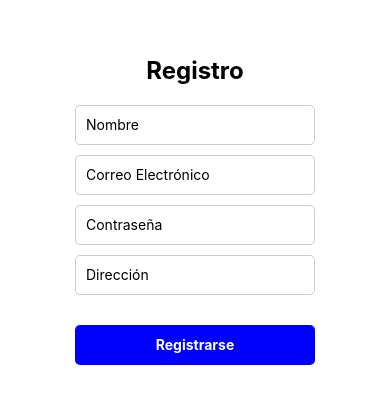
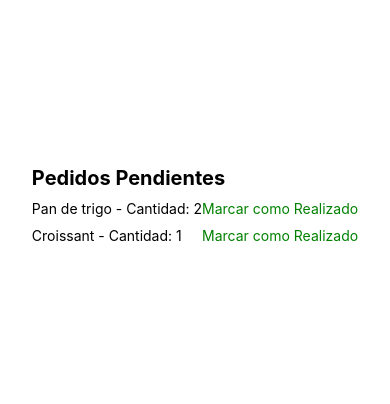
Before and after one commit to ValleDD/PanaderiaAltaPintaFront, a React Native app: screen / in a window 390 px wide. Shown: the part 212-616 px from the top of the page. Built offline with nearby package versions, Linux system fonts and the light colour scheme.

Commit message:
crear componente OrdersEarring y modificarlo

```diff
--- a/App.js
+++ b/App.js
@@ -4,12 +4,14 @@ import HomeScreen from './Component/HomeScreen';
 import ClientHomeScreen from './Component/ClientHomeScreen';
 import LoginScreen from './Component/LoginScreen';
 import RegisterScreen from './Component/RegisterScreen';
+import BakeryHomeScreen from './Component/BakeyHomeScreen';
+import OrdersEarringsScreen from './Component/OrdersEarringsScreen';
 
 
 export default function App() {
   return (
     <View style={styles.container}>
-    <RegisterScreen/>
+    <OrdersEarringsScreen/>
     </View>
   );
 }
--- a/Component/BakeyHomeScreen.tsx
+++ b/Component/BakeyHomeScreen.tsx
@@ -18,7 +18,7 @@ const BakeryHomeScreen: React.FC = () => {
   const [products, setProducts] = useState(initialProducts);
   const [newProductName, setNewProductName] = useState('');
   const [newProductPrice, setNewProductPrice] = useState('');
-  const [orders, setOrders] = useState(initialOrders);
+
 
   const handleAddProduct = () => {
     if (newProductName && newProductPrice) {
@@ -38,10 +38,7 @@ const BakeryHomeScreen: React.FC = () => {
     setProducts(updatedProducts);
   };
 
-  const handleMarkOrderAsCompleted = (orderId: number) => {
-    const updatedOrders = orders.filter(order => order.id !== orderId);
-    setOrders(updatedOrders);
-  };
+
 
   return (
     <View style={styles.container}>
@@ -74,19 +71,7 @@ const BakeryHomeScreen: React.FC = () => {
       <TouchableOpacity style={styles.button} onPress={handleAddProduct}>
         <Text style={styles.buttonText}>Agregar Producto</Text>
       </TouchableOpacity>
-      <Text style={styles.title}>Pedidos Pendientes</Text>
-      <FlatList
-        data={orders}
-        renderItem={({ item }) => (
-          <View style={styles.orderItem}>
-            <Text>{item.productName} - Cantidad: {item.quantity}</Text>
-            <TouchableOpacity onPress={() => handleMarkOrderAsCompleted(item.id)}>
-              <Text style={styles.completeButton}>Marcar como Realizado</Text>
-            </TouchableOpacity>
-          </View>
-        )}
-        keyExtractor={item => item.id.toString()}
-      />
+
     </View>
   );
 };
--- a/Component/ClientHomeScreen.tsx
+++ b/Component/ClientHomeScreen.tsx
@@ -10,7 +10,7 @@ const ClientHomeScreen = () => {
     { id: "4", name: "Producto 4", price: "25€", image: require("../assets/producto1.jpg") },
     { id: "5", name: "Producto 5", price: "18€", image: require("../assets/producto1.jpg") },
     { id: "6", name: "Producto 6", price: "30€", image: require("../assets/producto1.jpg") },
-    // Agrega más productos según sea necesario
+
   ];
 
   const renderProductItem = ({ item }) => (
--- a/Component/HomeScreen.tsx
+++ b/Component/HomeScreen.tsx
@@ -5,7 +5,7 @@ import { View, Text, TextInput, TouchableOpacity, StyleSheet } from 'react-nativ
 const HomeScreen = () => {
   const [email, setEmail] = useState('');
   const [password, setPassword] = useState('');
-  const navigation = useNavigation()
+  //const navigation = useNavigation()
   const handleLogin = () => {
 
     /*navigation.navigate('LoginScreen')*/
--- a/Component/LoginScreen.tsx
+++ b/Component/LoginScreen.tsx
@@ -7,7 +7,7 @@ const LoginScreen = () => {
 
   const handleLogin = () => {
     // Aquí puedes implementar la lógica para iniciar sesión
-    // Por ejemplo, puedes enviar los datos de inicio de sesión a tu backend para verificar la autenticidad
+
   };
 
   const handleSignUp = () => {
--- /dev/null
+++ b/Component/OrdersEarringsScreen.tsx
@@ -0,0 +1,85 @@
+import React, { useState } from 'react'
+import { View, Text, FlatList, TouchableOpacity, StyleSheet } from 'react-native'
+
+// Ejemplo de datos de pedidos pendientes
+const initialOrders = [
+    { id: 1, productName: 'Pan de trigo', quantity: 2 },
+    { id: 2, productName: 'Croissant', quantity: 1 },
+  ];
+
+const OrdersEarringsScreen = () => {
+    const [orders, setOrders] = useState(initialOrders);
+
+
+    const handleMarkOrderAsCompleted = (orderId: number) => {
+        const updatedOrders = orders.filter(order => order.id !== orderId);
+        setOrders(updatedOrders);
+      };
+  return (
+    <View>
+        <Text style={styles.title}>Pedidos Pendientes</Text>
+      <FlatList
+        data={orders}
+        renderItem={({ item }) => (
+          <View style={styles.orderItem}>
+            <Text>{item.productName} - Cantidad: {item.quantity}</Text>
+            <TouchableOpacity onPress={() => handleMarkOrderAsCompleted(item.id)}>
+              <Text style={styles.completeButton}>Marcar como Realizado</Text>
+            </TouchableOpacity>
+          </View>
+        )}
+        keyExtractor={item => item.id.toString()}
+      />
+    </View>
+  )
+}
+const styles = StyleSheet.create({
+    container: {
+      flex: 1,
+      padding: 20,
+    },
+    title: {
+      fontSize: 20,
+      fontWeight: 'bold',
+      marginBottom: 10,
+    },
+    productItem: {
+      flexDirection: 'row',
+      justifyContent: 'space-between',
+      alignItems: 'center',
+      marginBottom: 10,
+    },
+    removeButton: {
+      color: 'red',
+    },
+    input: {
+      height: 40,
+      borderWidth: 1,
+      borderColor: '#ccc',
+      borderRadius: 5,
+      paddingHorizontal: 10,
+      marginBottom: 10,
+    },
+    button: {
+      backgroundColor: 'blue',
+      padding: 10,
+      borderRadius: 5,
+      alignItems: 'center',
+      marginBottom: 10,
+    },
+    buttonText: {
+      color: 'white',
+      fontWeight: 'bold',
+    },
+    orderItem: {
+      flexDirection: 'row',
+      justifyContent: 'space-between',
+      alignItems: 'center',
+      marginBottom: 10,
+    },
+    completeButton: {
+      color: 'green',
+    },
+  });
+
+export default OrdersEarringsScreen
```
